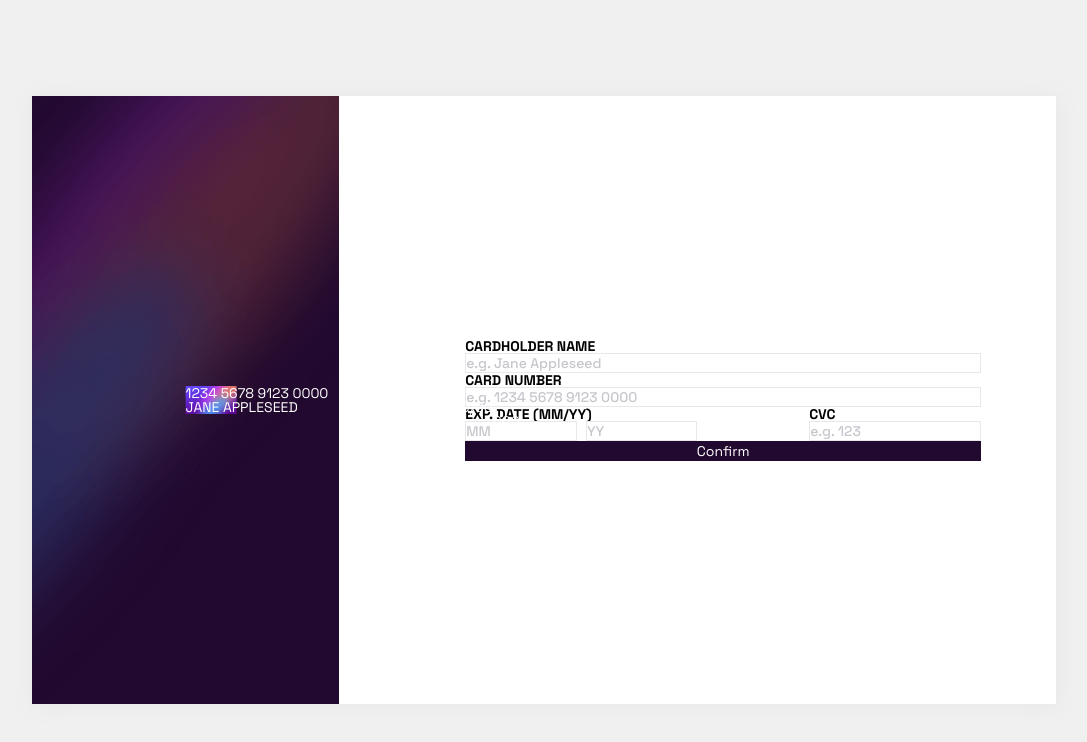
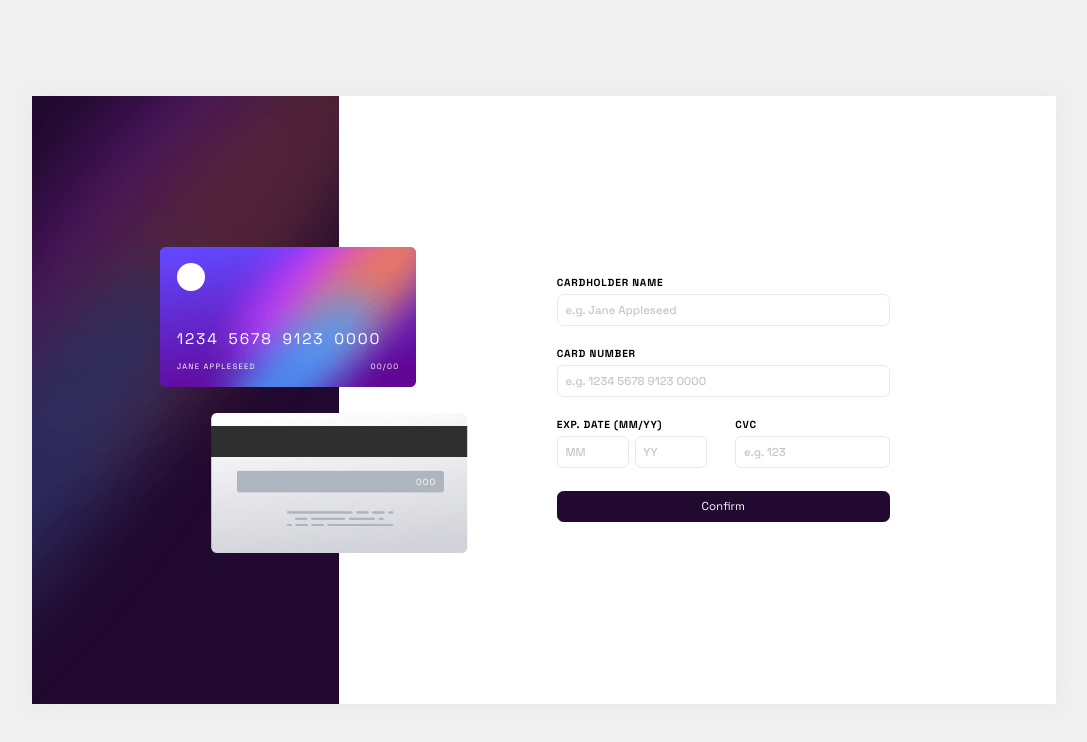
Before and after one commit to EscapismValery/cardform, a React (Create React App) app: page / in a window 1280 px wide. Shown: the top 742 px of the page, without its empty margins (96-1183 px from the left). Built offline with nearby package versions, Linux system fonts and the light colour scheme.

Commit message:
исправление ошибки в стилях

```diff
--- a/src/styles/App.css
+++ b/src/styles/App.css
@@ -69,7 +69,7 @@ h6 {
 }
 /*--------------------*/
 :root {
-	--sizeindex: calc(1vw+1vh);
+	--sizeindex: 1vw;
 }
 body {
 	background-color: #f0f0f0;
```
